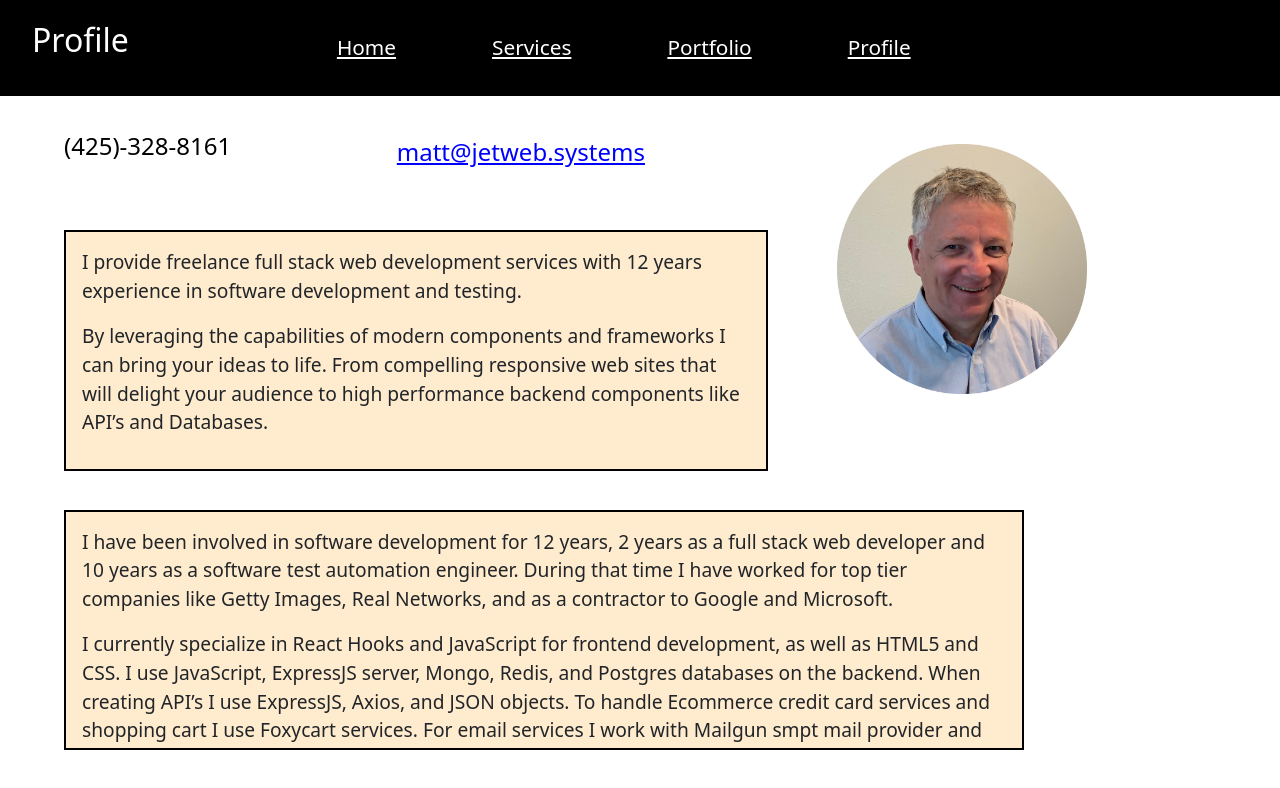
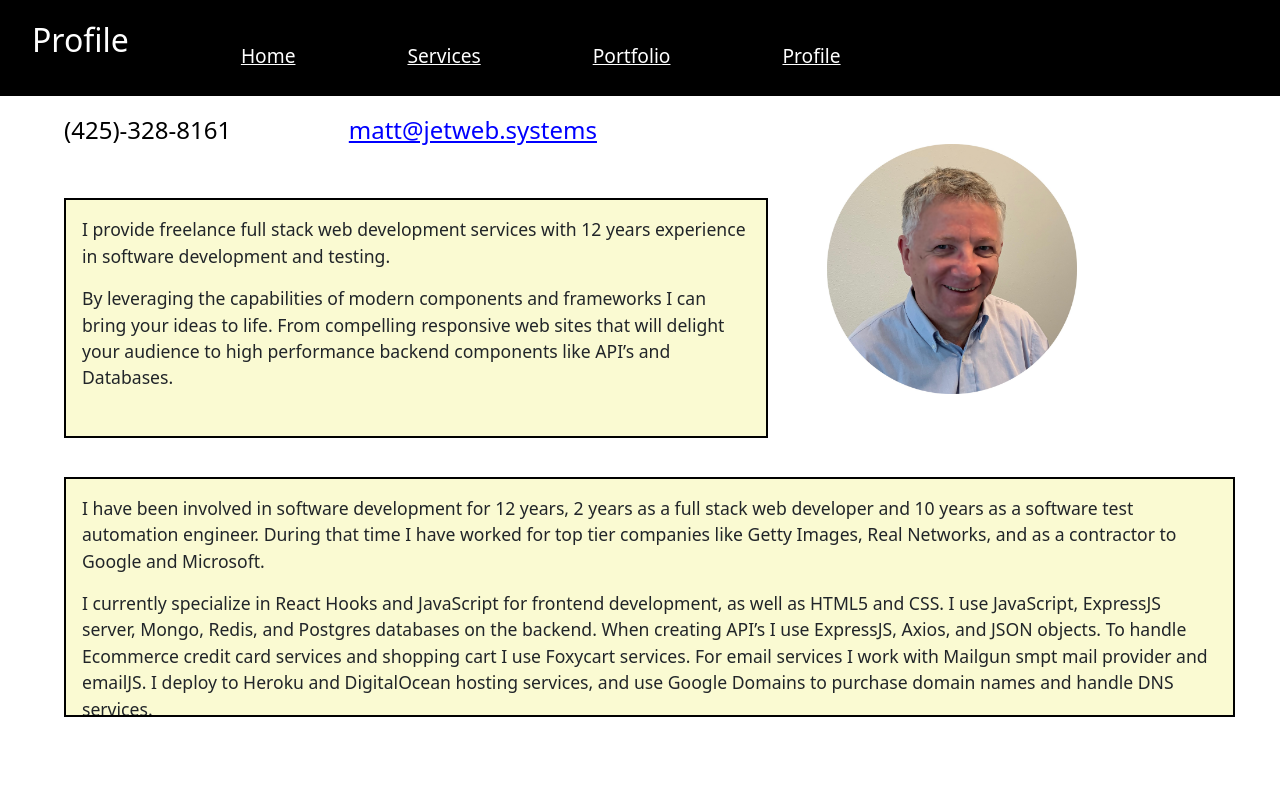
Before and after one commit to Matthew-Beasley/jetweb, a React app: page /profile in a window 1280 px wide. Shown: the top 788 px of the page. Built offline with nearby package versions, Linux system fonts and the light colour scheme.

Commit message:
refactored profile styling

```diff
--- a/src/Profile.css
+++ b/src/Profile.css
@@ -85,7 +85,307 @@
 
 
 
-@media only screen and (max-width: 900px) {
+
+
+@media only screen and (max-width: 330px) {
+  .profilewrapper .contactheader {
+    display: flex;
+    flex-direction: row;
+    flex-wrap: nowrap;
+    height: 12vh;
+    width: 100vw;
+    background-color: black;
+    color: white;
+  }
+
+  .profilewrapper .contactheadertext {
+    font-size: 1.4rem;
+    margin-top: .5rem;
+    margin-left: 1rem;
+  }
+
+  .profilewrapper .contactlinks {
+    display: flex;
+    flex-direction: row;
+    flex-wrap: nowrap;
+    margin-left: 0rem;
+    margin-top: 2.6rem;
+  }
+
+  .profilewrapper a {
+    font-size: .9rem;
+    color: white;
+    margin-left: .5rem;
+  }
+
+  .profilecontactcontent {
+    background-color: white;
+    height: 8vh;
+  }
+
+  .profilewrapper .emailphone {
+    display: flex;
+    flex-direction: row;
+    flex-wrap: nowrap;
+    margin-left: 1rem;
+    height: 5rem;
+    width: 100vw;
+    color: black;
+    font-size: .9rem;
+  }
+
+  .profilewrapper .phone {
+    margin-top: 1rem;
+    min-width: 8rem;
+  }
+
+  .profilewrapper .email {
+    margin-top: 1rem;
+    margin-left: 1vw;
+  }
+
+  .profilewrapper .email a {
+    font-size: .9rem;
+    color: blue;
+  }
+
+  .profilewrapper .emailphone img {
+    width: 80px;
+    height: 80px;
+    margin-top: 3rem;
+    margin-left: -56vw;
+    z-index: 2;
+  }
+
+  .profilepitch {
+    border: black 2px solid;
+    background-color: lightgoldenrodyellow;
+    width: 91.5vw;
+    height: 30vh;
+    overflow-x: scroll;
+    margin-left: 5vw;
+    margin-top: 30vw;
+    padding: 1rem;
+    font-size: .9rem;
+  }
+
+  .profilequalifications {
+    border: black 2px solid;
+    background-color: lightgoldenrodyellow;
+    width: 91.5vw;
+    margin-left: 5vw;
+    margin-top: 3vw;
+    padding: 1rem;
+    height: 30vh;
+    overflow-x: scroll;
+    font-size: .9rem;
+  }
+}
+
+
+
+
+@media only screen and (min-width: 370px) {
+  .profilewrapper .contactheader {
+    display: flex;
+    flex-direction: row;
+    flex-wrap: nowrap;
+    height: 12vh;
+    width: 100vw;
+    background-color: black;
+    color: white;
+  }
+
+  .profilewrapper .contactheadertext {
+    font-size: 1.4rem;
+    margin-top: .5rem;
+    margin-left: 1rem;
+  }
+
+  .profilewrapper .contactlinks {
+    display: flex;
+    flex-direction: row;
+    flex-wrap: nowrap;
+    margin-left: 0rem;
+    margin-top: 2.6rem;
+  }
+
+  .profilewrapper a {
+    font-size: .9rem;
+    color: white;
+    margin-left: .5rem;
+  }
+
+  .profilecontactcontent {
+    background-color: white;
+    height: 8vh;
+  }
+
+  .profilewrapper .emailphone {
+    display: flex;
+    flex-direction: row;
+    flex-wrap: nowrap;
+    margin-left: 1rem;
+    height: 5rem;
+    width: 100vw;
+    color: black;
+    font-size: .9rem;
+  }
+
+  .profilewrapper .phone {
+    margin-top: 1rem;
+    min-width: 8rem;
+  }
+
+  .profilewrapper .email {
+    margin-top: 1rem;
+    margin-left: 1vw;
+  }
+
+  .profilewrapper .email a {
+    font-size: .9rem;
+    color: blue;
+  }
+
+  .profilewrapper .emailphone img {
+    width: 90px;
+    height: 90px;
+    margin-top: 3rem;
+    margin-left: -41vw;
+    z-index: 2;
+  }
+
+  .profilepitch {
+    border: black 2px solid;
+    background-color: lightgoldenrodyellow;
+    width: 91.5vw;
+    height: 30vh;
+    overflow-x: scroll;
+    margin-left: 5vw;
+    margin-top: 28vw;
+    padding: 1rem;
+    font-size: .9rem;
+  }
+
+  .profilequalifications {
+    border: black 2px solid;
+    background-color: lightgoldenrodyellow;
+    width: 91.5vw;
+    margin-left: 5vw;
+    margin-top: 3vw;
+    padding: 1rem;
+    height: 30vh;
+    overflow-x: scroll;
+    font-size: .9rem;
+  }
+}
+
+
+
+
+
+@media only screen and (min-width: 400px) {
+  .profilewrapper .contactheader {
+    display: flex;
+    flex-direction: row;
+    flex-wrap: nowrap;
+    height: 12vh;
+    width: 100vw;
+    background-color: black;
+    color: white;
+  }
+
+  .profilewrapper .contactheadertext {
+    font-size: 1.4rem;
+    margin-top: .5rem;
+    margin-left: 1rem;
+  }
+
+  .profilewrapper .contactlinks {
+    display: flex;
+    flex-direction: row;
+    flex-wrap: nowrap;
+    margin-left: 0rem;
+    margin-top: 2.6rem;
+  }
+
+  .profilewrapper a {
+    font-size: 1.1rem;
+    color: white;
+    margin-left: 1rem;
+  }
+
+  .profilecontactcontent {
+    background-color: white;
+    height: 8vh;
+  }
+
+  .profilewrapper .emailphone {
+    display: flex;
+    flex-direction: row;
+    flex-wrap: nowrap;
+    margin-left: 1rem;
+    height: 5rem;
+    width: 100vw;
+    color: black;
+    font-size: 1.2rem;
+  }
+
+  .profilewrapper .phone {
+    margin-top: 1rem;
+    min-width: 10rem;
+  }
+
+  .profilewrapper .email {
+    margin-top: 1rem;
+    margin-left: 1vw;
+  }
+
+  .profilewrapper .email a {
+    font-size: 1.2rem;
+    color: blue;
+  }
+
+  .profilewrapper .emailphone img {
+    width: 110px;
+    height: 110px;
+    margin-top: 3rem;
+    margin-left: -55vw;
+    z-index: 2;
+  }
+
+  .profilecontent p {
+    font-size: 1rem;
+  }
+
+  .profilepitch {
+    border: black 2px solid;
+    background-color: lightgoldenrodyellow;
+    width: 91.5vw;
+    height: 30vh;
+    overflow-x: scroll;
+    margin-left: 5vw;
+    margin-top: 28vw;
+    padding: 1rem;
+  }
+
+  .profilequalifications {
+    border: black 2px solid;
+    background-color: lightgoldenrodyellow;
+    width: 91.5vw;
+    margin-left: 5vw;
+    margin-top: 3vw;
+    padding: 1rem;
+    height: 30vh;
+    overflow-x: scroll;
+  }
+}
+
+
+
+
+
+@media only screen and (min-width: 900px) {
   .profilewrapper .contactheader {
     display: flex;
     flex-direction: row;
@@ -183,23 +483,35 @@
 
 
 @media only screen and (min-width: 901px) {
+  .profilewrapper .contactheadertext {
+    font-size: 2rem;
+    margin-top: 1rem;
+    margin-left: 2rem;
+  }
+
+  .profilewrapper .contactlinks a {
+    display: flex;
+    flex-direction: row;
+    flex-wrap: nowrap;
+    font-size: 1.2rem;
+    margin-left: 7rem;
+    margin-top: 0rem;
+  }
+
   .profilewrapper .emailphone {
     margin-left: 4rem;
   }
 
   .profilecontactcontent .phone {
-    height: 5rem;
+    height: 3rem;
     width: 20vw;
     color: black;
     font-size: 1.5rem;
+
   }
 
   .profilecontactcontent .email a {
-    margin-left: 1vw;
-  }
-
-  .profilecontactcontent .email a {
-    height: 5rem;
+    height: 3rem;
     width: 100vw;
     color: blue;
     font-size: 1.5rem;
@@ -209,18 +521,40 @@
     width: 250px;
     height: 250px;
     margin-top: 3rem;
-    margin-left: 5vwvw;
+    margin-left: 18vw;
   }
 
   .profilewrapper .email {
-    margin-top: 2rem;
+    margin-top: 1rem;
   }
 
   .profilecontent p {
-    font-size: 1.2rem;
+    font-size: 1.1rem;
   }
 
   .profilequalifications {
+    height: 30vh;
+    overflow-x: scroll;
+  }
+
+  .profilepitch {
+    border: black 2px solid;
+    background-color: lightgoldenrodyellow;
+    width: 55vw;
+    height: 30vh;
+    overflow-x: scroll;
+    margin-left: 5vw;
+    margin-top: 3vw;
+    padding: 1rem;
+  }
+
+  .profilequalifications {
+    border: black 2px solid;
+    background-color: lightgoldenrodyellow;
+    width: 91.5vw;
+    margin-left: 5vw;
+    margin-top: 3vw;
+    padding: 1rem;
     height: 30vh;
     overflow-x: scroll;
   }
@@ -250,10 +584,92 @@
   }
 
   .profilecontactcontent .phone {
-    height: 5rem;
+    height: 3rem;
     width: 20vw;
     color: black;
     font-size: 2rem;
+
+  }
+
+  .profilecontactcontent .email a {
+    height: 3rem;
+    width: 100vw;
+    color: blue;
+    font-size: 2rem;
+  }
+
+  .profilecontactcontent .emailphone img {
+    width: 300px;
+    height: 300px;
+    margin-top: 3rem;
+    margin-left: 18vw;
+  }
+
+  .profilewrapper .email {
+    margin-top: 1rem;
+  }
+
+  .profilecontent p {
+    font-size: 1.5rem;
+  }
+
+  .profilequalifications {
+    height: 30vh;
+    overflow-x: scroll;
+  }
+
+  .profilepitch {
+    border: black 2px solid;
+    background-color: lightgoldenrodyellow;
+    width: 55vw;
+    height: 30vh;
+    overflow-x: scroll;
+    margin-left: 5vw;
+    margin-top: 3vw;
+    padding: 1rem;
+  }
+
+  .profilequalifications {
+    border: black 2px solid;
+    background-color: lightgoldenrodyellow;
+    width: 91.5vw;
+    margin-left: 5vw;
+    margin-top: 3vw;
+    padding: 1rem;
+    height: 30vh;
+    overflow-x: scroll;
+  }
+}
+
+
+
+
+@media only screen and (min-width: 1800px) {
+  .profilewrapper .contactheadertext {
+    font-size: 3rem;
+    margin-top: 1rem;
+    margin-left: 2rem;
+  }
+
+  .profilewrapper .contactlinks a {
+    display: flex;
+    flex-direction: row;
+    flex-wrap: nowrap;
+    font-size: 2.2rem;
+    margin-left: 7rem;
+    margin-top: 1rem;
+  }
+
+  .profilewrapper .emailphone {
+    margin-left: 4rem;
+  }
+
+  .profilecontactcontent .phone {
+    height: 3rem;
+    width: 20vw;
+    color: black;
+    font-size: 2.5rem;
+    margin-top: 2rem;
   }
 
   .profilecontactcontent .email a {
@@ -264,14 +680,14 @@
     height: 5rem;
     width: 100vw;
     color: blue;
-    font-size: 2rem;
+    font-size: 2.5rem;
   }
 
   .profilecontactcontent .emailphone img {
-    width: 300px;
-    height: 300px;
-    margin-top: 4rem;
-    margin-left: 16vw;
+    width: 350px;
+    height: 350px;
+    margin-top: 4.5rem;
+    margin-left: 25vw;
   }
 
   .profilewrapper .email {
@@ -279,7 +695,7 @@
   }
 
   .profilecontent p {
-    font-size: 1.5rem;
+    font-size: 1.9rem;
   }
 
   .profilequalifications {
@@ -291,9 +707,10 @@
 
 
 
-@media only screen and (min-width: 1300px) {
+
+@media only screen and (min-width: 2400px) {
   .profilewrapper .contactheadertext {
-    font-size: 2.4rem;
+    font-size: 4.5rem;
     margin-top: 1rem;
     margin-left: 2rem;
   }
@@ -302,20 +719,21 @@
     display: flex;
     flex-direction: row;
     flex-wrap: nowrap;
-    font-size: 1.8rem;
+    font-size: 3rem;
     margin-left: 7rem;
     margin-top: 1rem;
   }
 
   .profilewrapper .emailphone {
-    margin-left: 4rem;
+    margin-left: 8rem;
   }
 
   .profilecontactcontent .phone {
-    height: 5rem;
+    height: 3rem;
     width: 20vw;
     color: black;
-    font-size: 2rem;
+    font-size: 3rem;
+    margin-top: 2rem;
   }
 
   .profilecontactcontent .email a {
@@ -326,14 +744,14 @@
     height: 5rem;
     width: 100vw;
     color: blue;
-    font-size: 2rem;
+    font-size: 3rem;
   }
 
   .profilecontactcontent .emailphone img {
-    width: 300px;
-    height: 300px;
-    margin-top: 4rem;
-    margin-left: 26vw;
+    width: 450px;
+    height: 450px;
+    margin-top: 4.5rem;
+    margin-left: 25vw;
   }
 
   .profilewrapper .email {
@@ -341,10 +759,27 @@
   }
 
   .profilecontent p {
-    font-size: 1.5rem;
+    font-size: 2.5rem;
+  }
+
+  .profilepitch {
+    border: black 2px solid;
+    background-color: lightgoldenrodyellow;
+    width: 55vw;
+    height: 30vh;
+    overflow-x: scroll;
+    margin-left: 5vw;
+    margin-top: 3vw;
+    padding: 1rem;
   }
 
   .profilequalifications {
+    border: black 2px solid;
+    background-color: lightgoldenrodyellow;
+    width: 91.5vw;
+    margin-left: 5vw;
+    margin-top: 3vw;
+    padding: 1rem;
     height: 30vh;
     overflow-x: scroll;
   }
```
